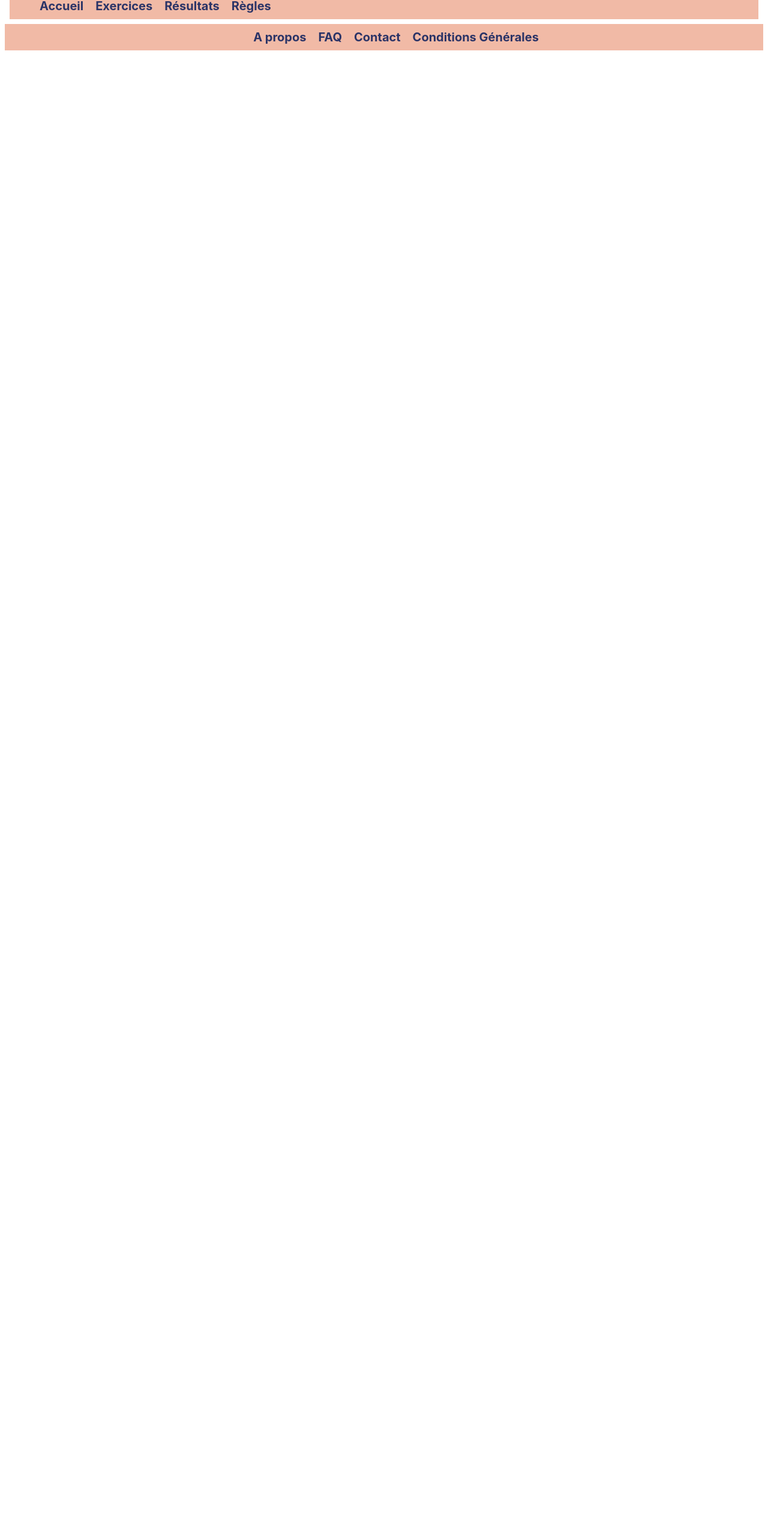
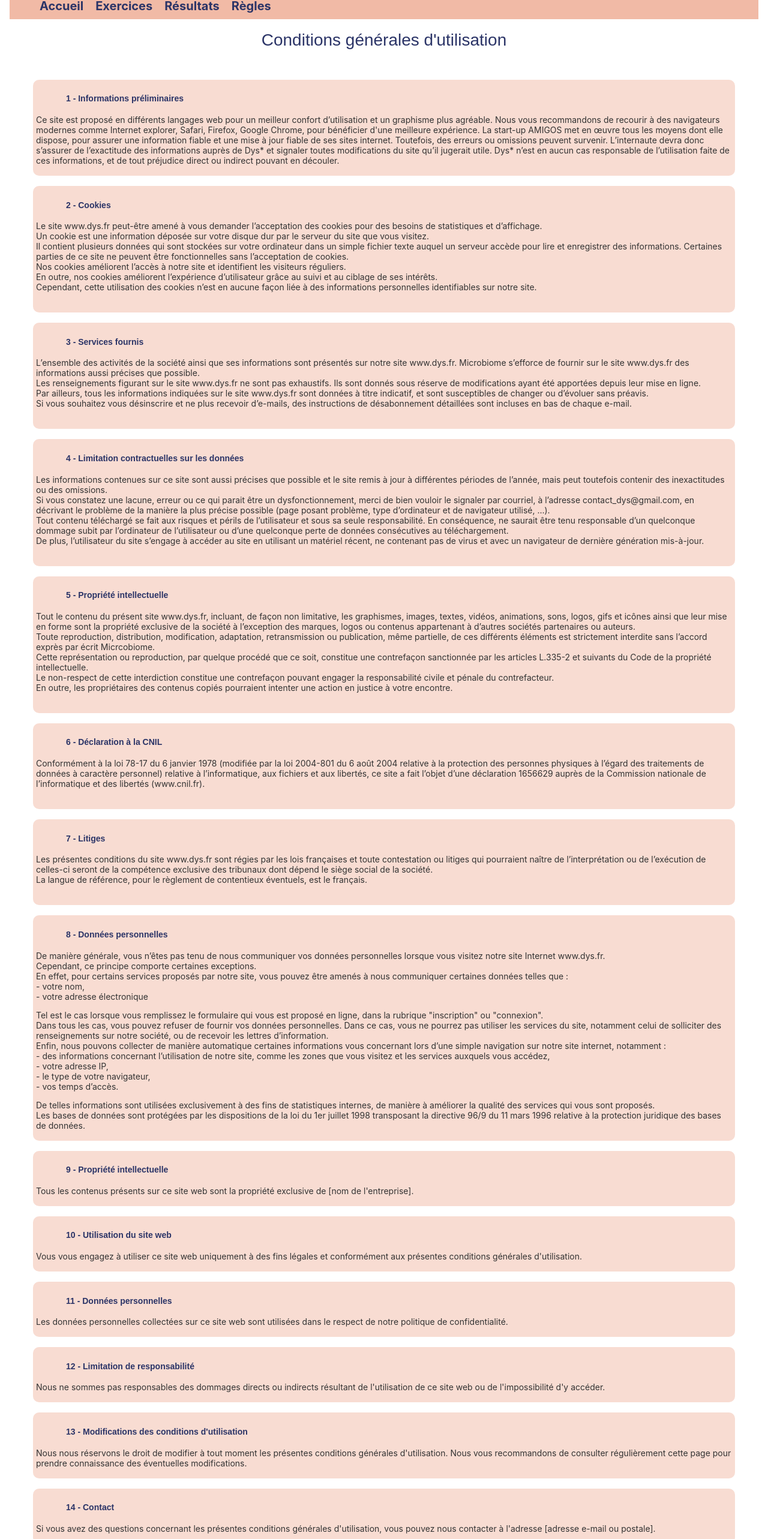
Before and after one commit to solangep1/dys, an Angular app: page / in a window 1280 px wide. Shown: the part 173-2739 px from the top of the page at 60% size. Before the commit the page ends 800 px from the top, so only its background shows below. Built offline with nearby package versions, Linux system fonts and the light colour scheme.

Commit message:
commentaires pris en compte

```diff
--- a/src/app/app.component.html
+++ b/src/app/app.component.html
@@ -305,7 +305,5 @@
 
 <app-header></app-header>
 
-
-
-  <!-- Footer -->
+<app-new-conditions></app-new-conditions>
   <app-footer></app-footer>
--- a/src/app/app.module.ts
+++ b/src/app/app.module.ts
@@ -5,7 +5,7 @@ import { AppComponent } from './app.component';
 import { HeaderComponent } from './partials/header/header.component';
 import { FooterComponent } from './partials/footer/footer.component';
 import { ResultatsComponent } from './resultats/resultats.component';
-import { NewConditionsComponent } from './new-conditions/new-conditions.component';
+import { NewConditionsComponent } from './new-conditions/conditions.component';
 
 @NgModule({
   declarations: [
--- a/src/app/new-conditions/new-conditions.component.css
+++ b/src/app/new-conditions/conditions.component.css
@@ -2,6 +2,7 @@ body {
     margin: 0px;
     padding: 0px;
     background: #FFF;
+    text-align: justify;
   }
 
   h4 {
@@ -20,7 +21,7 @@ body {
     margin-bottom: 50px;
   }
 
-.un {
+.paragraphe {
     width: auto;
     height: auto;
     background: rgb(241, 186, 166, 50%);
@@ -112,25 +113,6 @@ body {
   }
 
 
-  .logo {
-    padding: 0px;
-    display: block;
-    margin-left: auto;
-    margin-right: auto;
-    width: 20%;
-  }
-
-
-  .header-buttons {
-    text-align: center;
-    display: -ms-grid;
-    display: grid;
-    -ms-grid-columns: 250px 250px;
-    grid-template-columns: 250px 250px;
-    justify-content: center;
-    height: 80px;
-  }
-
   .container {
     padding-right: 15px;
     padding-left: 15px;
--- a/src/app/new-conditions/new-conditions.component.html
+++ b/src/app/new-conditions/conditions.component.html
@@ -1,7 +1,7 @@
 
 <div class="container"><h1>Conditions générales d'utilisation</h1>
 
-    <div class="un">
+    <div class="paragraphe">
       <h4>1 - Informations préliminaires</h4>
       <p>Ce site est proposé en différents langages web pour un meilleur confort d’utilisation et un graphisme plus agréable.
       Nous vous recommandons de recourir à des navigateurs modernes comme Internet explorer, Safari, Firefox, Google Chrome,
@@ -12,7 +12,7 @@
          et de tout préjudice direct ou indirect pouvant en découler.</p>
       </div><br>
 
-         <div class="un">
+         <div class="paragraphe">
           <h4>2 - Cookies</h4>
       <p> Le site www.dys.fr peut-être amené à vous demander
              l’acceptation des cookies pour des besoins de statistiques
@@ -33,7 +33,7 @@
              notre site.</p> <br>
           </div><br>
 
-             <div class="un">
+             <div class="paragraphe">
               <h4>3 - Services fournis</h4>
           <p> L’ensemble des activités de la société ainsi que ses informations
              sont présentés sur notre site www.dys.fr.
@@ -49,7 +49,7 @@
              détaillées sont incluses en bas de chaque e-mail.</p> <br>
           </div><br>
 
-             <div class="un">
+             <div class="paragraphe">
               <h4>4 - Limitation contractuelles sur les données</h4>
          <p> Les informations contenues sur ce site sont aussi précises
              que possible et le site remis à jour à différentes périodes
@@ -73,7 +73,7 @@
              mis-à-jour. </p> <br>
           </div><br>
 
-             <div class="un">
+             <div class="paragraphe">
               <h4>5 - Propriété intellectuelle</h4>
          <p> Tout le contenu du présent site www.dys.fr, incluant,
              de façon non limitative, les graphismes, images, textes,
@@ -96,7 +96,7 @@
              intenter une action en justice à votre encontre.</p> <br>
           </div><br>
 
-             <div class="un">
+             <div class="paragraphe">
           <h4>6 - Déclaration à la CNIL</h4>
          <p>Conformément à la loi 78-17 du 6 janvier 1978 (modifiée
              par la loi 2004-801 du 6 août 2004 relative à la
@@ -108,7 +108,7 @@
              libertés (www.cnil.fr).</p> <br>
           </div><br>
 
-             <div class="un">
+             <div class="paragraphe">
               <h4>7 - Litiges</h4>
          <p>Les présentes conditions du site www.dys.fr sont
              régies par les lois françaises et toute contestation ou
@@ -120,7 +120,7 @@
              de contentieux éventuels, est le français.</p> <br>
           </div><br>
 
-             <div class="un">
+             <div class="paragraphe">
               <h4>8 - Données personnelles</h4>
          <p>De manière générale, vous n’êtes pas tenu de nous
              communiquer vos données personnelles lorsque vous
@@ -159,33 +159,33 @@
              données.</p>
           </div><br>
 
-          <div class="un">
+          <div class="paragraphe">
               <h4>9 - Propriété intellectuelle</h4>
               <p>Tous les contenus présents sur ce site web sont la propriété exclusive de [nom de l'entreprise].</p>
           </div><br>
 
-    <div class="un">
+    <div class="paragraphe">
       <h4>10 - Utilisation du site web</h4>
       <p>Vous vous engagez à utiliser ce site web uniquement à des fins légales et conformément aux présentes conditions générales d'utilisation.</p>
   </div><br>
 
-    <div class="un">
+    <div class="paragraphe">
       <h4>11 - Données personnelles</h4>
       <p>Les données personnelles collectées sur ce site web sont utilisées dans le respect de notre politique de confidentialité.</p>
   </div><br>
 
-    <div class="un">
+    <div class="paragraphe">
       <h4>12 - Limitation de responsabilité</h4>
       <p>Nous ne sommes pas responsables des dommages directs ou indirects résultant de l'utilisation de ce site web ou de l'impossibilité d'y accéder.</p>
   </div><br>
 
-    <div class="un">
+    <div class="paragraphe">
       <h4>13 - Modifications des conditions d'utilisation</h4>
       <p>Nous nous réservons le droit de modifier à tout moment les présentes conditions générales d'utilisation. Nous vous recommandons de consulter
           régulièrement cette page pour prendre connaissance des éventuelles modifications.</p>
       </div><br>
 
-    <div class="un">
+    <div class="paragraphe">
       <h4>14 - Contact</h4>
     <p>Si vous avez des questions concernant les présentes conditions générales d'utilisation, vous pouvez nous contacter à l'adresse [adresse e-mail ou postale].</p>
   </div><br>
--- a/src/app/new-conditions/new-conditions.component.ts
+++ b/src/app/new-conditions/conditions.component.ts
@@ -2,8 +2,8 @@ import { Component } from '@angular/core';
 
 @Component({
   selector: 'app-new-conditions',
-  templateUrl: './new-conditions.component.html',
-  styleUrls: ['./new-conditions.component.css']
+  templateUrl: './conditions.component.html',
+  styleUrls: ['./conditions.component.css']
 })
 export class NewConditionsComponent {
 
```
Also changed, not shown: src/app/new-regles-ortho/regles-ortho.component.ts (added, +10 -0 lines), 1 other file (tests, documents, lock files or other folders).
